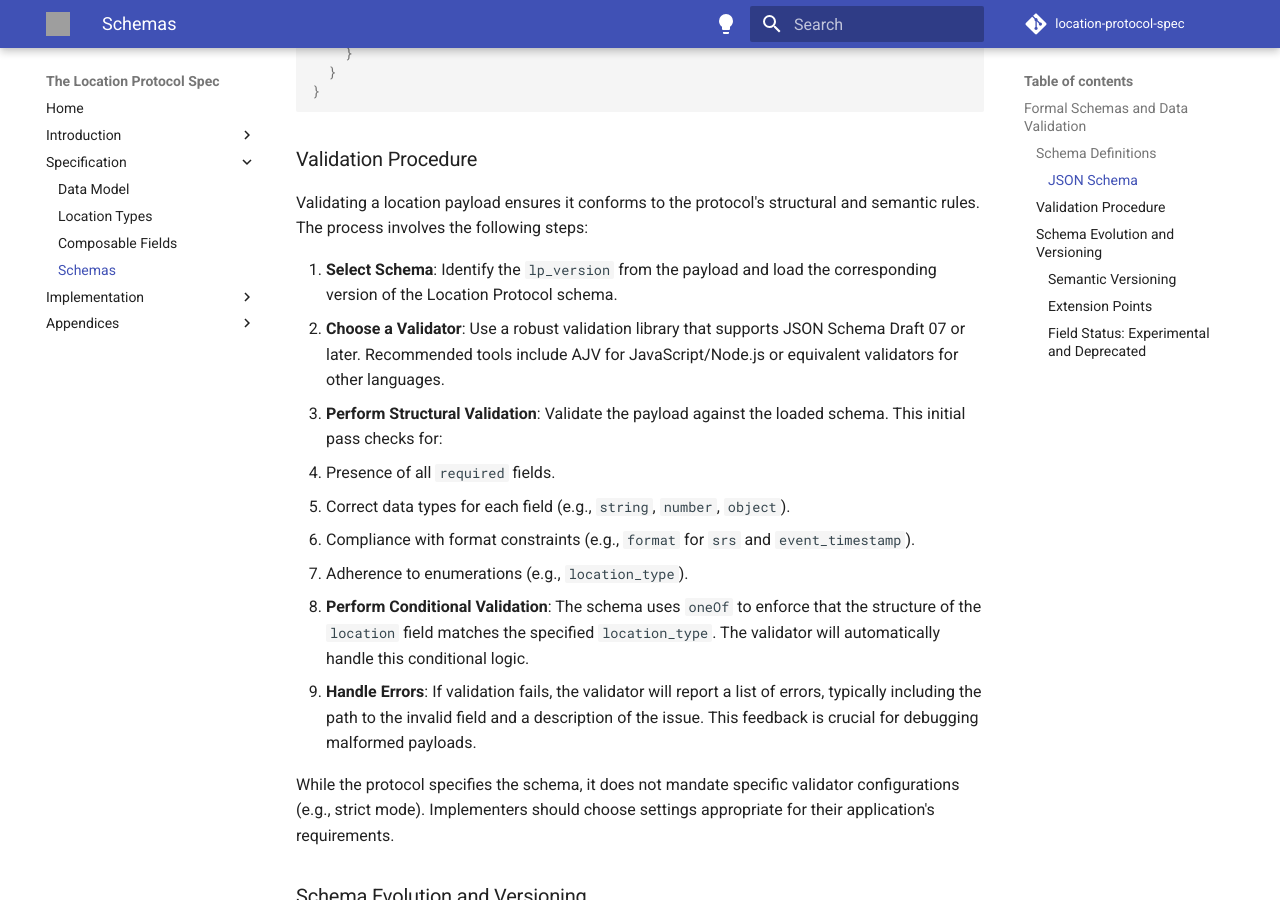
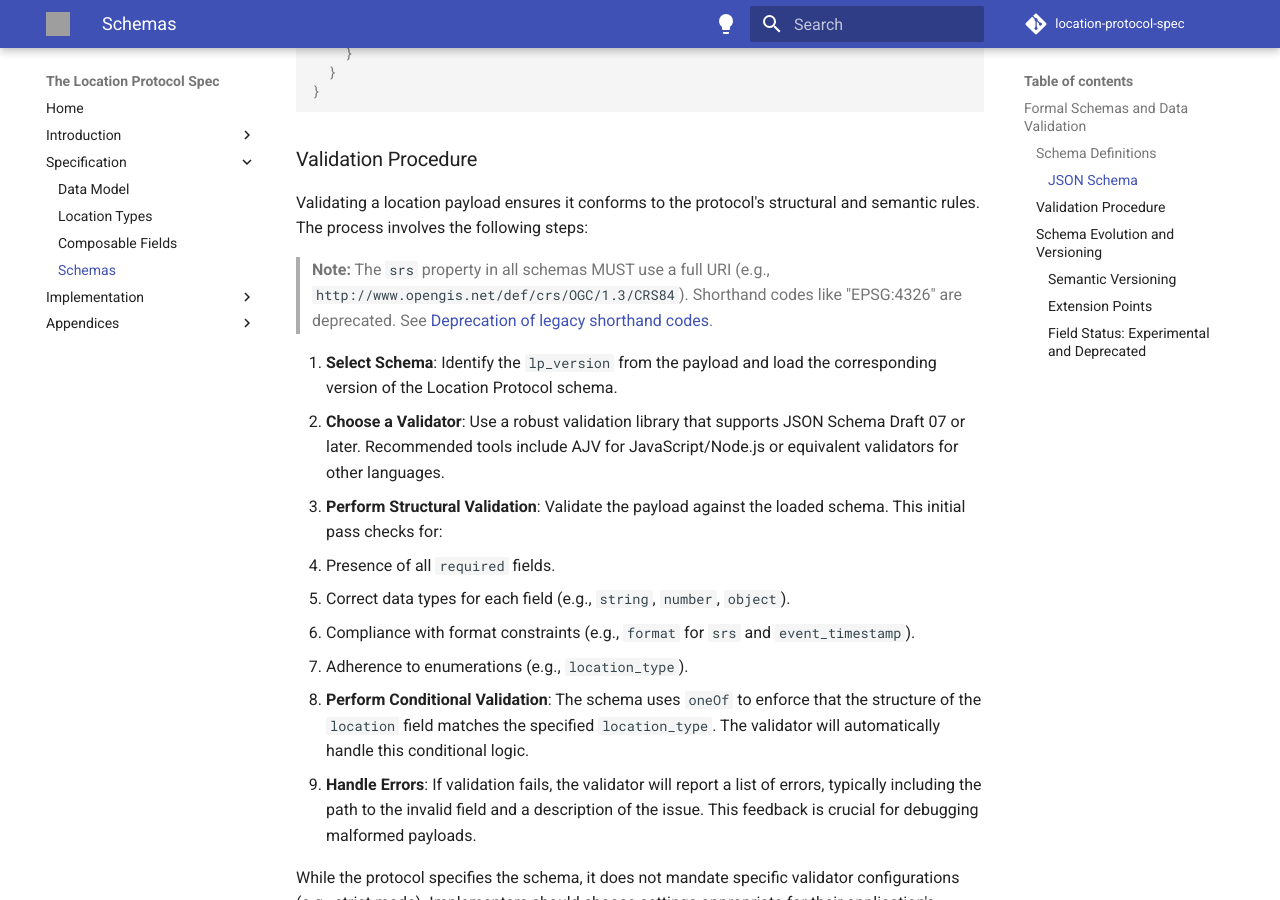
Before and after one commit to DecentralizedGeo/location-protocol-spec, an MkDocs documentation site: the page built from docs/spec-page/specification/schemas.md, in a window 1280 px wide and 900 px high, scrolled down 3199 px. Built offline with MkDocs 1.6.1 and Material for MkDocs 9.7.7, drawn with Linux system fonts in a browser that asks for light colours; comment, search, counter and statistics services are not loaded; grey boxes are pictures that could not be loaded.

Commit message:
Add validation note for `srs` property to require full URI

```diff
--- a/docs/spec-page/specification/schemas.md
+++ b/docs/spec-page/specification/schemas.md
@@ -150,6 +150,8 @@ The following JSON Schema, compliant with Draft 07 or later, defines the complet
 
 Validating a location payload ensures it conforms to the protocol's structural and semantic rules. The process involves the following steps:
 
+> **Note:** The `srs` property in all schemas MUST use a full URI (e.g., `http://www.opengis.net/def/crs/OGC/1.3/CRS84`). Shorthand codes like "EPSG:4326" are deprecated. See [Deprecation of legacy shorthand codes](../appendices/srs.md#deprecation-of-legacy-shorthand-codes).
+
 1. **Select Schema**: Identify the `lp_version` from the payload and load the corresponding version of the Location Protocol schema.
 2. **Choose a Validator**: Use a robust validation library that supports JSON Schema Draft 07 or later. Recommended tools include AJV for JavaScript/Node.js or equivalent validators for other languages.
 3. **Perform Structural Validation**: Validate the payload against the loaded schema. This initial pass checks for:
```
